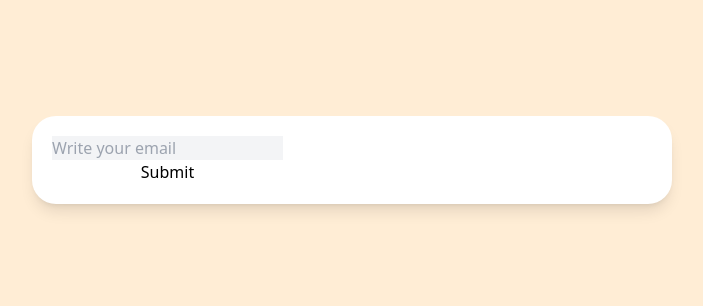
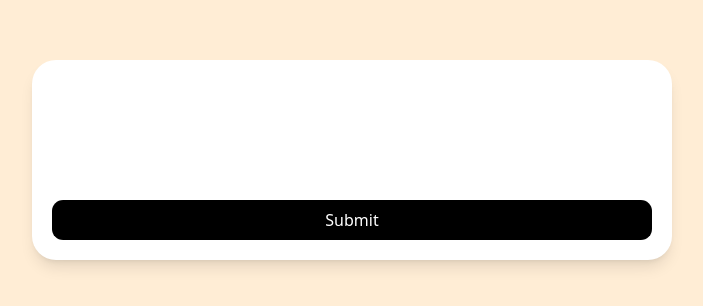
Before and after one commit to joy-jeon/carrot-market-reloaded, a Next.js app: page / in a window 1280 px wide. Shown: the part 240-546 px from the top of the page, without its empty margins (288-991 px from the left). Built offline with nearby package versions, Linux system fonts and the light colour scheme.

Commit message:
tailwind.config.ts 커스텀 value

```diff
--- a/app/page.tsx
+++ b/app/page.tsx
@@ -1,23 +1,10 @@
 export default function Home() {
   return (
-    <main
-      className="bg-gray-100 sm:bg-red-100 md:bg-green-100 lg:bg-cyan-100 xl:bg-orange-100 2xl:bg-yellow-100
-      h-screen flex items-center justify-center p-5"
-    >
-      <div
-        className="bg-white shadow-lg w-full rounded-3xl p-5 max-w-screen-sm flex flex-col
-      md:flex-row gap-3"
-      >
-        <div className="group flex flex-col">
-          <input
-            className="bg-gray-100 w-full"
-            placeholder="Write your email"
-          />
-          <span className="group-focus-within:block hidden">
-            Make sure it is a valid email...
-          </span>
-          <button>Submit</button>
-        </div>
+    <main className="bg-gray-100 sm:bg-red-100 md:bg-green-100 lg:bg-cyan-100 xl:bg-orange-100 2xl:bg-purple-100 h-screen flex items-center justify-center p-5">
+      <div className="bg-white shadow-lg p-5 rounded-3xl w-full max-w-screen-sm flex flex-col gap-4">
+        <button className="w-full bg-black h-10 text-white rounded-sexy-name mt-tomato">
+          Submit
+        </button>
       </div>
     </main>
   );
--- a/tailwind.config.ts
+++ b/tailwind.config.ts
@@ -6,7 +6,16 @@ const config: Config = {
     "./components/**/*.{js,ts,jsx,tsx,mdx}",
     "./app/**/*.{js,ts,jsx,tsx,mdx}",
   ],
-  theme: {},
+  theme: {
+    extend: {
+      margin: {
+        tomato: "120px",
+      },
+      borderRadius: {
+        "sexy-name": "11.11px",
+      },
+    },
+  },
   plugins: [],
 };
 export default config;
```
